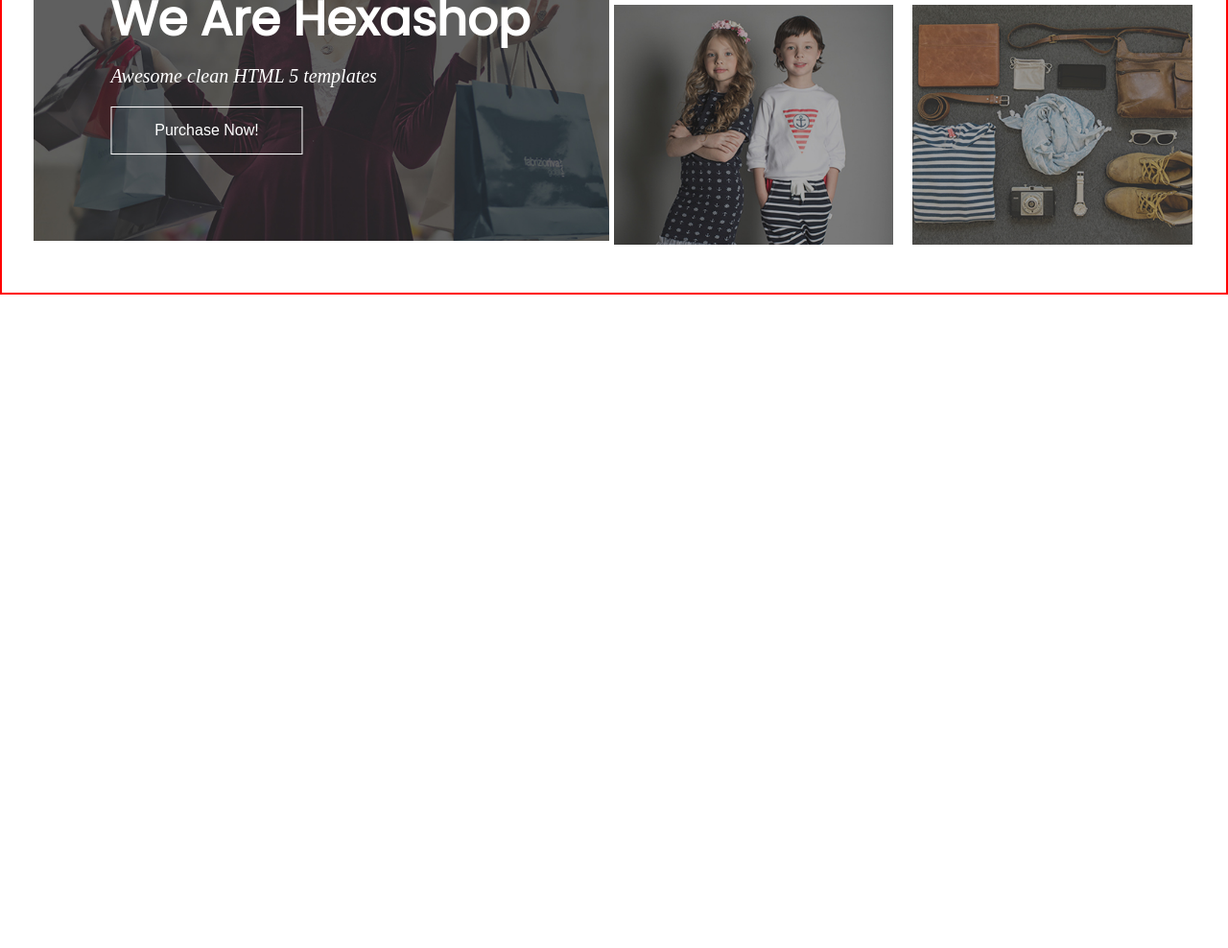
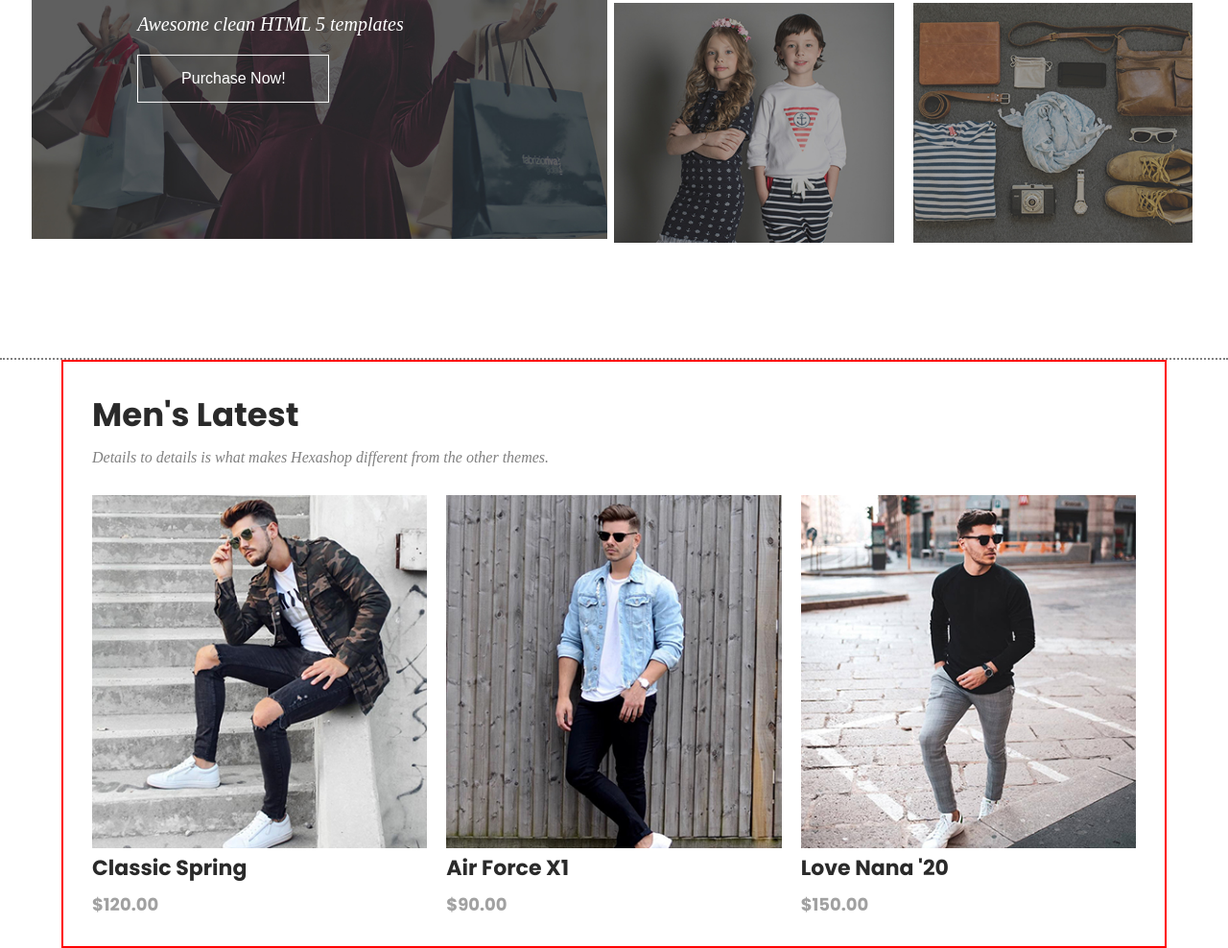
Before and after one commit to nattzchukwumela/project-web-course, a plain HTML site: page index.html in a window 1280 px wide. Shown: the part 417-1405 px from the top of the page at 96% size. Before the commit the page ends 800 px from the top, so only its background shows below. Drawn offline with nearby package versions, Linux system fonts and the light colour scheme; a web font is replaced by a local one.

Commit message:
just added the main section

```diff
--- a/index.html
+++ b/index.html
@@ -6,6 +6,8 @@
     <meta name="viewport" content="width=device-width, initial-scale=1.0">
     <link rel="stylesheet" href="./main.css">
     <title>HEXASHOP</title>
+    <link href="https://unpkg.com/aos@2.3.1/dist/aos.css" rel="stylesheet">
+    <script src="https://unpkg.com/aos@2.3.1/dist/aos.js"></script>
 </head>
 
 <body>
@@ -26,7 +28,7 @@
             </ul>
         </nav>
         <section class="hero">
-            <div class="wrapper-1">
+            <div class="wrapper-1" data-aos="fade-left" data-aos-duration="1000" data-aos-delay="800">
                 <img src="./assets/images/left-banner-image.jpg" alt="">
                 <span class="outer-lay">
                     <h2>We Are Hexashop</h2>
@@ -34,7 +36,7 @@
                     <button class="btn-purchase">Purchase Now!</button>
                 </span>
             </div>
-            <div class="wrapper-2">
+            <div class="wrapper-2" data-aos="fade-right" data-aos-duration="1000" data-aos-delay="800">
                 <div class="sub-wrapper">
                     <div><img src="./assets/images/baner-right-image-01.jpg" alt=""></div>
                     <div><img src="./assets/images/baner-right-image-02.jpg" alt=""></div>
@@ -47,11 +49,37 @@
         </section>
     </header>
     <main>
+        <section class="men-section" data-aos="fade-up" data-aos-duration="1000" data-aos-delay="800">
+            <div>
+                <h2>Men's Latest</h2>
+                <p>Details to details is what makes Hexashop different from the other themes.</p>
+                <div class="mens-img-con">
+                    <div class="sub-con">
+                        <img src="./assets/images/men-01.jpg" alt="">
+                        <h2>Classic Spring</h2>
+                        <span>$120.00</span>
+                    </div>
+                    <div class="sub-con">
+                        <img src="./assets/images/men-02.jpg" alt="">
+                        <h2>Air Force x1</h2>
+                        <span>$90.00</span>
+                    </div>
+                    <div class="sub-con">
+                        <img src="./assets/images/men-03.jpg" alt="">
+                        <h2>Love Nana '20</h2>
+                        <span>$150.00</span>
+                    </div>
+                </div>
+            </div>
+        </section>
 
     </main>
     <footer>
 
     </footer>
+    <script>
+        AOS.init();
+    </script>
 </body>
 
 </html>
--- a/main.css
+++ b/main.css
@@ -7,6 +7,16 @@
 @font-face {
     font-family: poppins;
     src: url('./assets/fonts/Poppins/Poppins-Regular.ttf');
+}
+
+@font-face {
+    font-family: poppins-1;
+    src: url('./assets/fonts/Poppins/Poppins-Bold.ttf');
+}
+
+@font-face {
+    font-family: poppins-2;
+    src: url('./assets/fonts/Poppins/Poppins-Italic.ttf');
 }
 
 header {
@@ -54,16 +64,17 @@ header {
     justify-content: space-evenly;
     padding: 30px;
     align-items: center;
-    border: 2px solid red;
+    border-bottom: 2px dotted grey;
     width: 100%;
     height: auto;
+    padding-bottom: 100px;
 
     .wrapper-1 {
         .outer-lay {
             position: absolute;
             top: 50%;
             left: 50%;
-            transform: translate(-120%, 0);
+            transform: translate(-38%, -36%);
             display: flex;
             flex-direction: column;
 
@@ -73,6 +84,7 @@ header {
                 margin-bottom: 10px;
                 color: white;
                 font-weight: 800;
+                width: 500px;
             }
 
             span {
@@ -92,6 +104,13 @@ header {
                 text-align: center;
                 font-size: 16px;
                 font-weight: 500;
+                transition: all 0.3s ease-in;
+            }
+
+            button:hover {
+                cursor: pointer;
+                background: #fff;
+                color: #333;
             }
         }
 
@@ -125,3 +144,63 @@ header {
         }
     }
 }
+
+.men-section {
+    padding: 30px;
+    display: flex;
+    justify-content: center;
+    width: 90%;
+    border: 2px solid red;
+    align-items: center;
+    flex-direction: column;
+    margin: 0 auto;
+
+    h2 {
+        text-transform: capitalize;
+        margin-bottom: 10px;
+        font-size: 34px;
+        font-weight: 700;
+        color: #2a2a2a;
+        font-family: poppins-1, sans-serif, Arial, Helvetica;
+    }
+
+    p {
+        color: grey;
+        font-size: 16px;
+        font-weight: 400;
+        font-family: poppins-2;
+        font-style: italic;
+        padding-bottom: 30px;
+    }
+
+    .mens-img-con {
+        display: flex;
+        justify-content: center;
+        align-items: center;
+        column-gap: 20px;
+
+        .sub-con {
+            width: 50%;
+
+            img {
+                max-width: 100%;
+                height: auto;
+            }
+
+            h2 {
+                font-size: 22px;
+                color: #2a2a2a;
+                font-weight: 700;
+                margin-bottom: 8px;
+            }
+
+            span {
+                font-size: 18px;
+                color: #a1a1a1;
+                font-weight: 500;
+                display: block;
+                font-family: poppins-1;
+            }
+        }
+    }
+}
```
